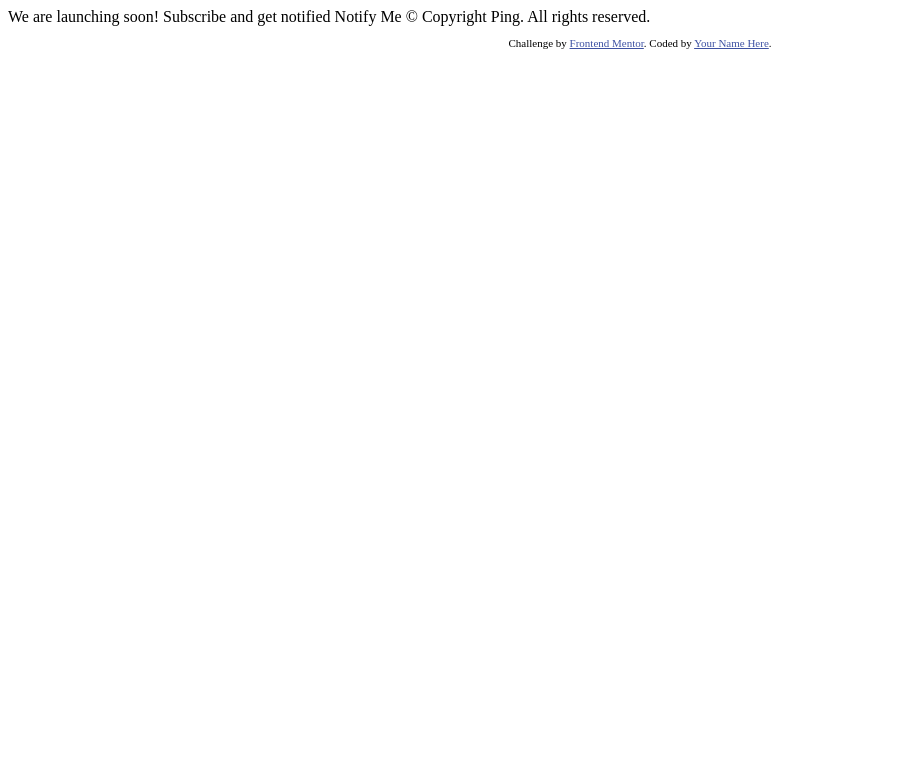
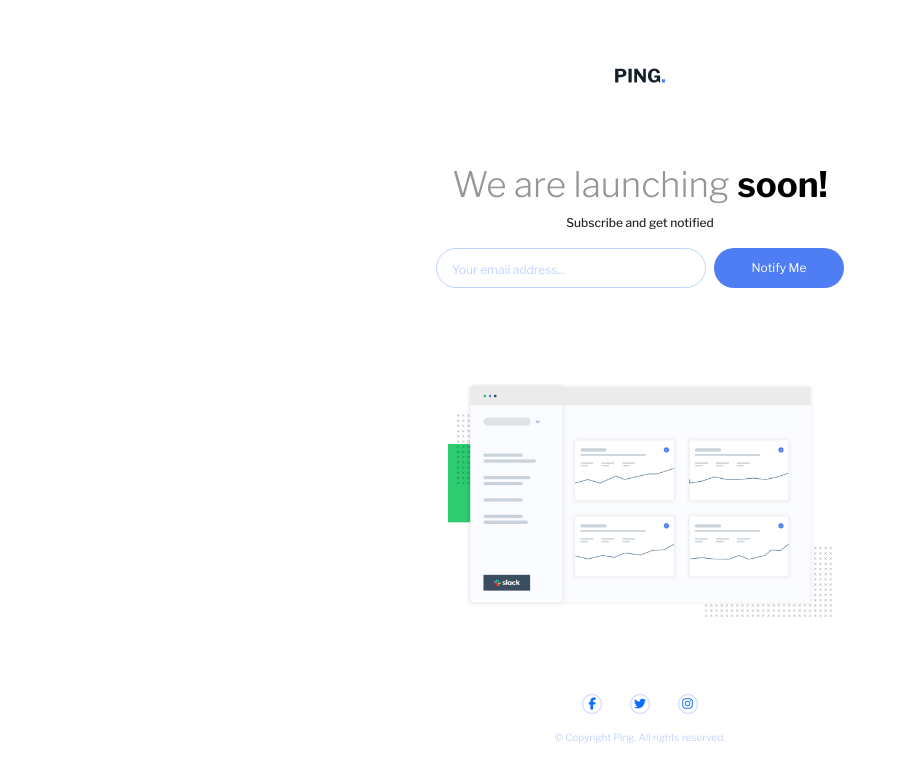
Before and after one commit to sliyarli/ping-coming-soon-page-master, a plain HTML site: page index.html in a window 1280 px wide. Shown: the whole page, without its empty margins (0-898 px from the left). Drawn offline with nearby package versions, Linux system fonts and the light colour scheme.

Commit message:
desktop design finished

```diff
--- /dev/null
+++ b/assets/css/style.css
@@ -0,0 +1,92 @@
+* {
+  border: none;
+  outline: none;
+  -webkit-box-sizing: border-box;
+  box-sizing: border-box;
+  text-decoration: none !important;
+  resize: none;
+  font-family: "Libre Franklin", sans-serif;
+}
+
+body {
+  min-height: 100vh;
+  /* font-size: 20px !important; */
+}
+
+:root {
+  /* Primary Colors */
+  --blue: hsl(223, 87%, 63%);
+
+  /* Secondary Colors */
+  --pale-blue: hsl(223, 100%, 88%);
+  --light-red: hsl(354, 100%, 66%);
+
+  /* Neutral Colors */
+  --gray: hsl(0, 0%, 59%);
+  --very-dark-blue: hsl(209, 33%, 12%);
+}
+
+.row {
+  margin: auto 0 !important;
+}
+
+#site-logo {
+  width: 50px;
+}
+
+.site-heading {
+  font-size: 35px;
+  color: var(--gray);
+}
+
+header p {
+  font-size: 12px;
+  font-weight: 500;
+}
+
+.form-container {
+}
+
+.newsletter-form {
+}
+
+.newsletter-form input {
+  border: 1px solid var(--pale-blue) !important;
+  width: 270px;
+  padding: 0px 15px;
+}
+
+.newsletter-form input::placeholder {
+  font-size: 12px;
+  color: var(--pale-blue);
+}
+
+.newsletter-form input,
+.newsletter-form .form-button {
+  border-radius: 30px;
+  height: 40px;
+}
+
+.form-button {
+  width: 130px;
+  background-color: var(--blue);
+  font-size: 12px;
+}
+
+main img {
+  width: 30%;
+}
+
+.socials {
+}
+.social-media-item {
+  border: 1px solid var(--pale-blue);
+  border-radius: 50%;
+  width: 20px;
+  height: 20px;
+  font-size: 12px;
+}
+.copyright-text {
+  font-size: 10px;
+  color: var(--pale-blue);
+}
--- a/index.html
+++ b/index.html
@@ -1,34 +1,96 @@
 <!DOCTYPE html>
 <html lang="en">
   <head>
-  <meta charset="UTF-8">
-  <meta name="viewport" content="width=device-width, initial-scale=1.0"> <!-- displays site properly based on user's device -->
+    <meta charset="UTF-8" />
+    <meta name="viewport" content="width=device-width, initial-scale=1.0" />
 
-  <link rel="icon" type="image/png" sizes="32x32" href="./images/favicon-32x32.png">
+    <link
+      rel="icon"
+      type="image/png"
+      sizes="32x32"
+      href="./images/favicon-32x32.png"
+    />
 
-  <title>Frontend Mentor | Ping coming soon page</title>
+    <title>Ping coming soon page</title>
 
-  <!-- Feel free to remove these styles or customise in your own stylesheet 👍 -->
-  <style>
-    .attribution { font-size: 11px; text-align: center; }
-    .attribution a { color: hsl(228, 45%, 44%); }
-  </style>
+    <!-- STYLE FILES -->
+    <link rel="stylesheet" href="./assets/css/style.css" />
+    <!-- BS 5 -->
+    <link
+      href="https://cdn.jsdelivr.net/npm/bootstrap@5.3.2/dist/css/bootstrap.min.css"
+      rel="stylesheet"
+      integrity="sha384-T3c6CoIi6uLrA9TneNEoa7RxnatzjcDSCmG1MXxSR1GAsXEV/Dwwykc2MPK8M2HN"
+      crossorigin="anonymous"
+    />
+    <!-- FONT AWESOME CDN -->
+    <link
+      rel="stylesheet"
+      href="https://cdnjs.cloudflare.com/ajax/libs/font-awesome/6.5.1/css/all.min.css"
+      integrity="sha512-DTOQO9RWCH3ppGqcWaEA1BIZOC6xxalwEsw9c2QQeAIftl+Vegovlnee1c9QX4TctnWMn13TZye+giMm8e2LwA=="
+      crossorigin="anonymous"
+      referrerpolicy="no-referrer"
+    />
+    <!-- FONTS -->
+    <link rel="preconnect" href="https://fonts.googleapis.com" />
+    <link rel="preconnect" href="https://fonts.gstatic.com" crossorigin />
+    <link
+      href="https://fonts.googleapis.com/css2?family=Libre+Franklin:ital,wght@0,100..900;1,100..900&display=swap"
+      rel="stylesheet"
+    />
   </head>
-<body>
-
-  We are launching soon!
-
-  Subscribe and get notified
-
+  <body
+    class="d-flex flex-column justify-content-around align-items-center text-center"
+  >
+    <nav class="pt-4">
+      <a href="#"
+        ><img src="./images/logo.svg" alt="site-logo" id="site-logo"
+      /></a>
+    </nav>
+    <header>
+      <h1 class="site-heading fw-light">
+        We are launching <span class="fw-bold text-black">soon!</span>
+      </h1>
+      <p>Subscribe and get notified</p>
+      <div class="form-container">
+        <form
+          class="newsletter-form d-flex justify-content-center align-items-center gap-2"
+        >
+          <input
+            type="email"
+            name="email"
+            id="email"
+            placeholder="Your email address..."
+          />
+          <button class="form-button text-white" type="submit">
             Notify Me
-
-  &copy; Copyright Ping. All rights reserved.
-
+          </button>
+        </form>
+      </div>
+    </header>
+    <main class="pt-3">
+      <img src="./images/illustration-dashboard.png" alt="dashboard" />
+    </main>
     <footer>
-    <p class="attribution">
-      Challenge by <a href="https://www.frontendmentor.io?ref=challenge" target="_blank">Frontend Mentor</a>.
-      Coded by <a href="#">Your Name Here</a>.
-    </p>
+      <div
+        class="socials d-flex align-items-center justify-content-evenly pb-3"
+      >
+        <a
+          href="https://www.facebook.com/"
+          class="social-media-item d-flex justify-content-center align-items-center"
+          ><i class="fa-brands fa-facebook-f"></i
+        ></a>
+        <a
+          href="https://twitter.com/"
+          class="social-media-item d-flex justify-content-center align-items-center"
+          ><i class="fa-brands fa-twitter"></i
+        ></a>
+        <a
+          href="https://www.instagram.com/"
+          class="social-media-item d-flex justify-content-center align-items-center"
+          ><i class="fa-brands fa-instagram"></i
+        ></a>
+      </div>
+      <p class="copyright-text">&copy; Copyright Ping. All rights reserved.</p>
     </footer>
   </body>
 </html>
```
Also changed, not shown: assets/js/script.js (added), design/desktop-preview.jpg (deleted), 3 other files. Lines whose indentation alone changed are shown as unchanged.
